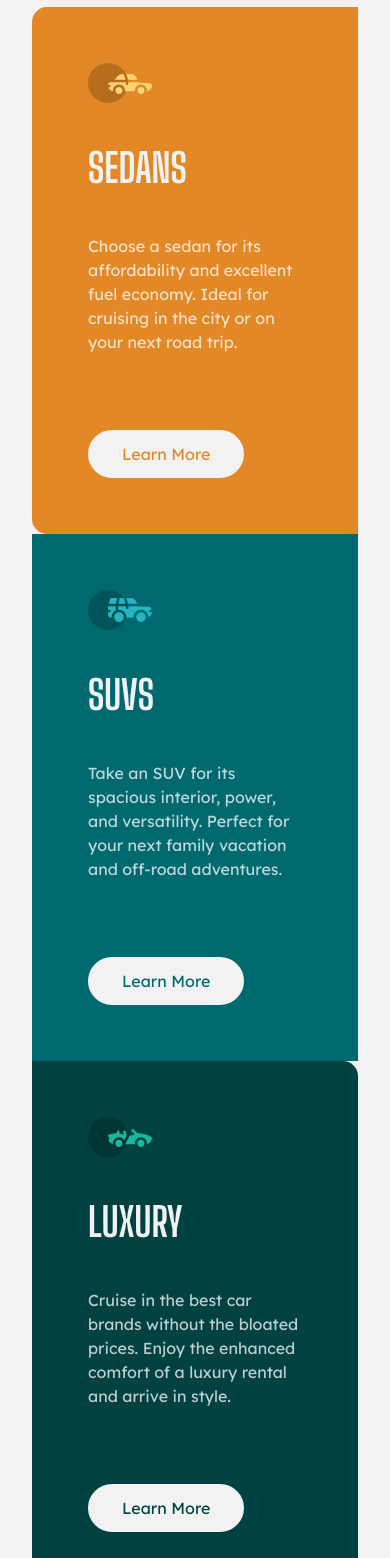
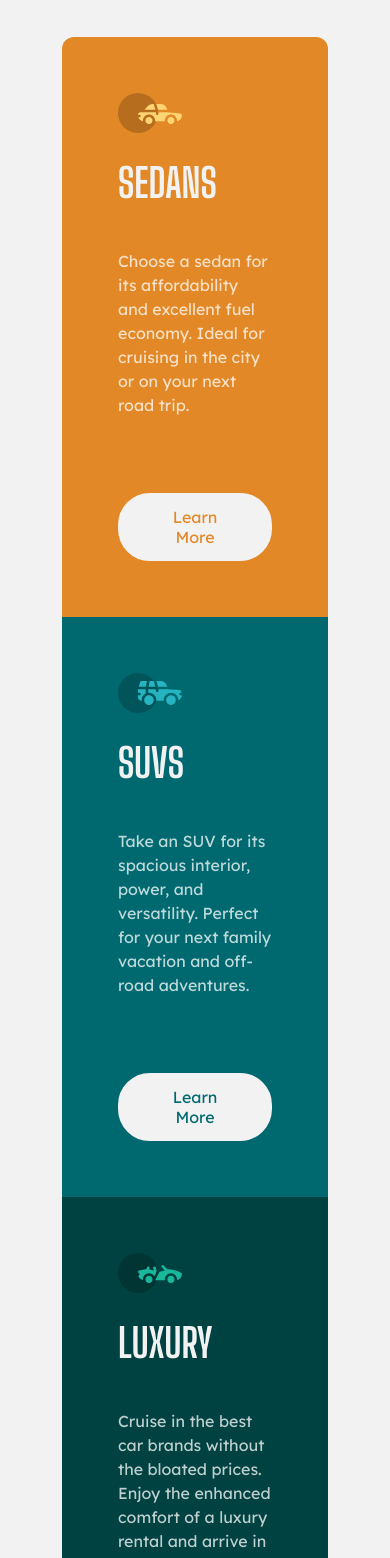
Before and after one commit to nof1eld/3-column-preview-card-component, a React (Vite) app: page / in a window 390 px wide. Shown: the part 140-1698 px from the top of the page. Built offline with nearby package versions, Linux system fonts and the light colour scheme.

Commit message:
Fix: border-radius

```diff
--- a/src/App.css
+++ b/src/App.css
@@ -23,11 +23,12 @@
 body {
   font-size: var(--font-size);
   background-color: var(--very-light-gray);
+  padding: 30px;
 }
 .container {
   display: flex;
   flex-direction: row;
-  border-radius: 15px;
+  border-radius: 12px;
   max-height: 550px;
 }
 h2 {
@@ -35,7 +36,7 @@ h2 {
   font-size: 2.5rem;
   color: var(--very-light-gray);
   text-transform: uppercase;
-  margin: 15px 0 0 0;
+  margin: 0 0 0;
 }
 p {
   font-family: var(--font-family);
@@ -58,23 +59,23 @@ p {
 }
 #column-1 {
   background-color: var(--bright-orange);
-  border-radius: 15px 0px 0px 15px;
+  border-radius: 12px 0px 0px 12px;
 }
 #column-1:hover {
-  border-radius: 15px;
+  border-radius: 12px;
 }
 #column-2 {
   background-color: var(--dark-cyan);
 }
 #column-2:hover {
-  border-radius: 15px;
+  border-radius: 12px;
 }
 #column-3 {
   background-color: var(--very-dark-cyan);
-  border-radius: 0px 15px 15px 0px;
+  border-radius: 0px 12px 12px 0px;
 }
 #column-3:hover {
-  border-radius: 15px;
+  border-radius: 12px;
 }
 button {
   font-family: var(--font-family);
@@ -108,13 +109,16 @@ button {
   .container {
     flex-direction: column;
   }
-  #column-1 #column-1:hover{
-    border-radius: 15px 15px 0px 0px;
+  #column-1,
+  #column-1:hover {
+    border-radius: 12px 12px 0px 0px;
   }
-  #column-3 #column-3:hover{
-    border-radius: 0px 0px 15px 15px;
+  #column-3,
+  #column-3:hover {
+    border-radius: 0px 0px 12px 12px;
   }
-  #column-2:hover{
+  #column-2,
+  #column-2:hover {
     border-radius: 0px;
   }
 
```
Also changed, not shown: src/index.css (line endings or trailing spaces).
